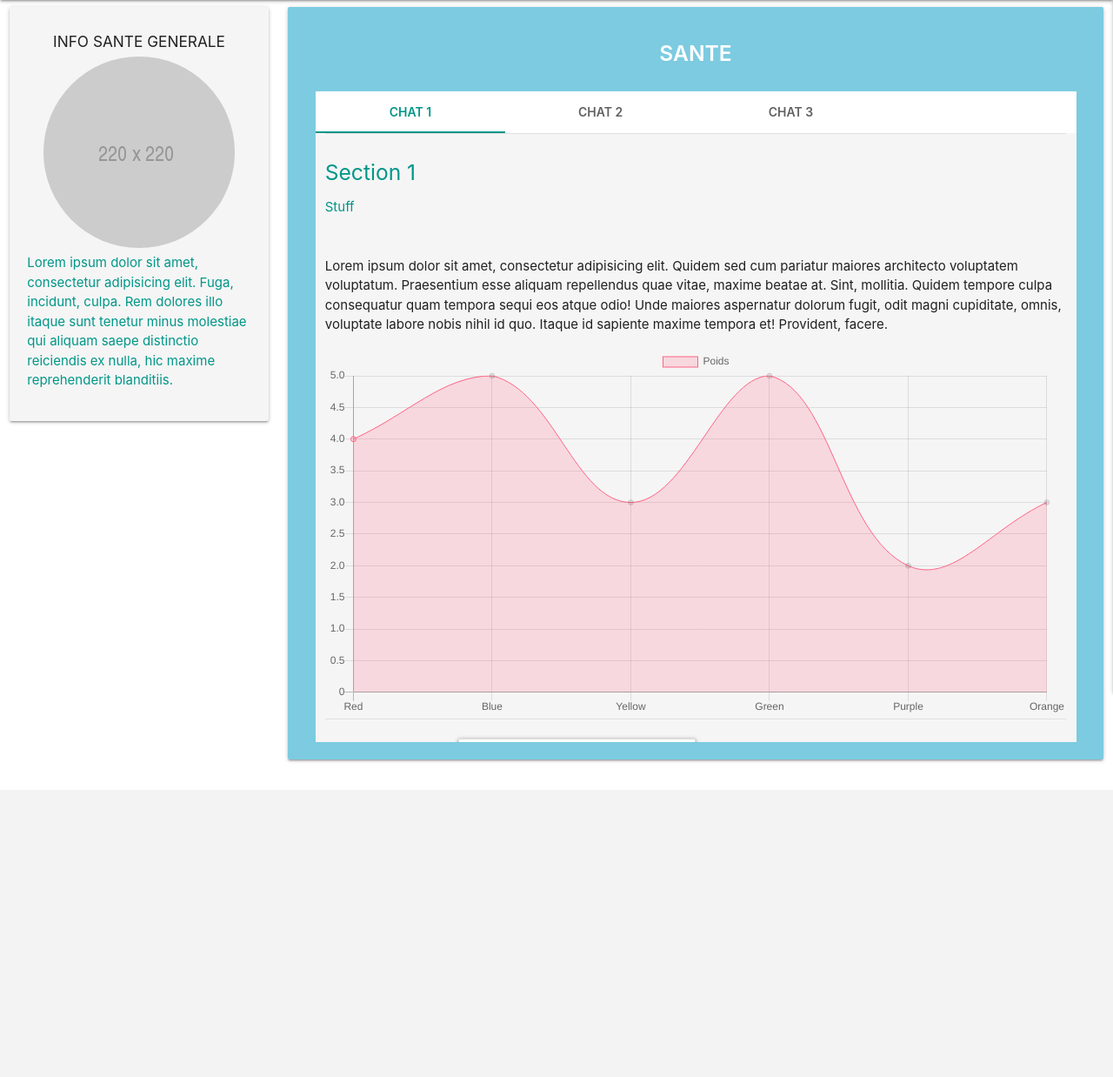
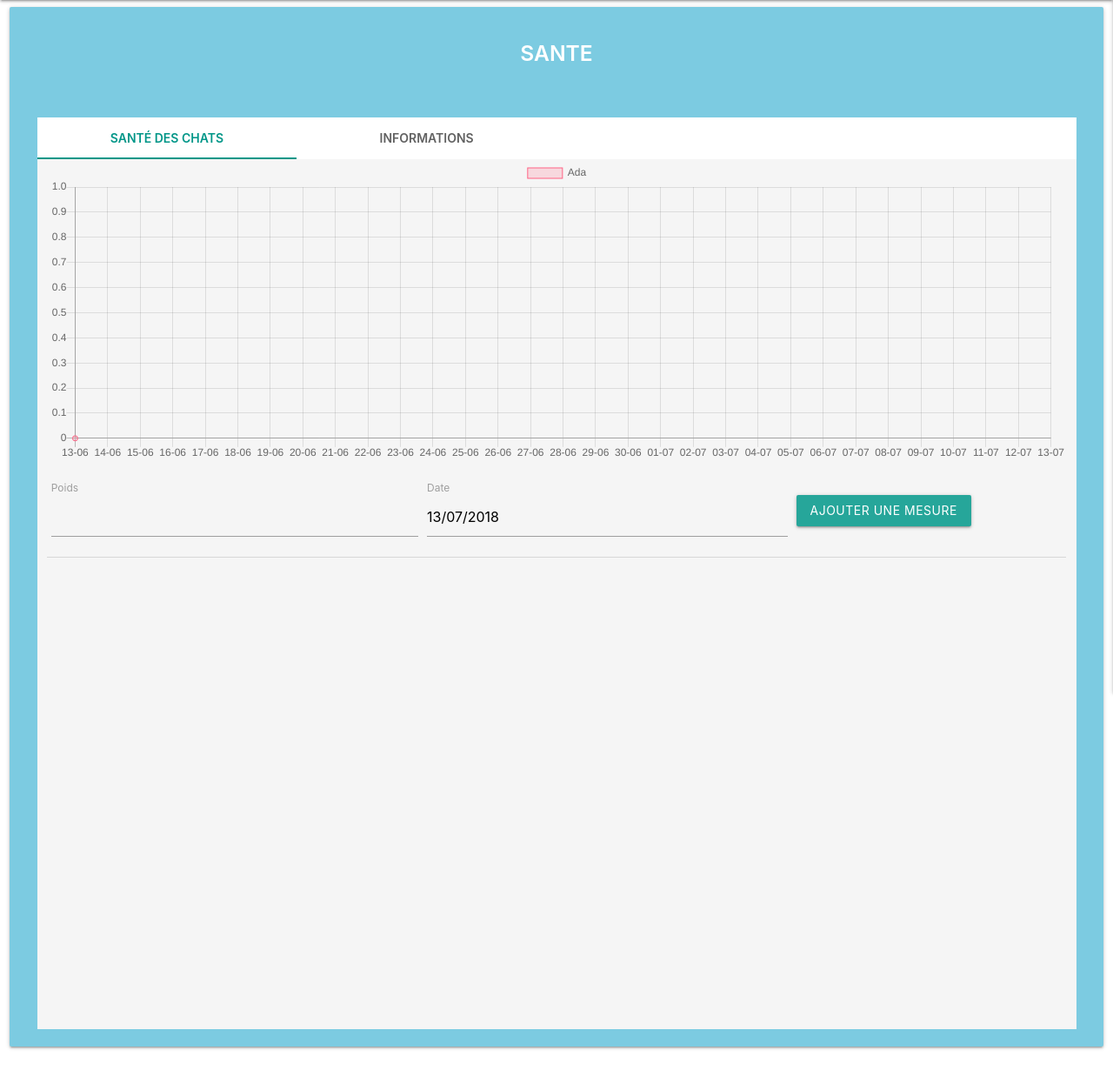
Before and after one commit to MarcloV/Hada_site, a PHP site: page /sante.php in a window 1280 px wide. Shown: the part 64-1302 px from the top of the page at 87% size. Before the commit the page ends 939 px from the top, so only its background shows below. Run offline with PHP 8.4, Linux system fonts and the light colour scheme; tables that the repository leaves empty or names only in its code hold one stand-in row (values such as "Sample post"); some libraries are stand-ins or nearby versions; some web fonts are replaced.

Commit message:
modif1807 calendrier et santé

```diff
--- a/css/style.css
+++ b/css/style.css
@@ -147,7 +147,7 @@
 	text-align: center;
 	text-transform: uppercase;
 	margin-top: 20px;
-	margin-bottom: 30px;
+	margin-bottom: 60px;
 }
 
 .card-grey h5.title-page {
@@ -249,7 +249,7 @@
 }
 
 .carousel {
-	height: 700px!important;
+	height: 1000px!important;
 }
 
 /*--calendrier--*/
--- a/nav.php
+++ b/nav.php
@@ -31,6 +31,9 @@
 		</div>
 		<div class="link">
 			<ul>
+				<li>
+					<a href="admin.php">Accueil</a>
+				</li>
 				<li>
 					<a href="sante.php">Santé</a>
 				</li>
--- a/php/dates-chart.php
+++ /dev/null
@@ -1,5 +0,0 @@
-<?php
-
-echo date('Y-m-d', time() - 3600 * 24 * 30);
-
-?>
--- /dev/null
+++ b/php/poid-chat.php
@@ -0,0 +1,51 @@
+<?php
+
+$dates = array();
+$dates_v = array();
+$ar_poid = array();
+
+
+$connect = mysqli_connect("localhost","root","","hada");
+
+if ($connect) {
+
+	$id_chat = 1;
+
+	$recup_infos = "SELECT poid, date FROM poids WHERE id_chat = '$id_chat' ORDER BY date ";
+
+	$query = mysqli_query($connect, $recup_infos);
+
+	if ($query != FALSE) {
+
+
+		for($i = 30; $i >=0; $i--) {
+
+			$d_verif = date("Y-m-d", time() - 3600 * 24 * $i);
+			$d = date('d-m', time() - 3600 * 24 * $i);
+
+			array_push($dates, $d);
+			array_push($dates_v, $d_verif);
+			array_push($ar_poid, 'null');
+
+		};
+
+		while($line = mysqli_fetch_assoc($query)) {
+		/*echo $line['date'].' - ';*/
+			for ($j = 0; $j < sizeof($dates); $j++) {
+				if (date_create($dates_v[$j]) == date_create($line['date'])) {
+					array_splice($ar_poid, $j, 0, $line['poid']);
+				}
+			}
+		}
+		if ($ar_poid[0] == 'null') {
+			array_splice($ar_poid, 0, 0, 0);
+		}
+	};
+
+	$j_dates = json_encode($dates);
+	$j_poids = json_encode($ar_poid);
+}
+
+
+
+?>
--- a/sante.php
+++ b/sante.php
@@ -9,19 +9,8 @@
 	<?php include "nav.php"?>
 
 	<div class="row">
-		<div class="col s12 m3">
-			<div class="card grey lighten-4">
-				<div class="row">
-					<div class="col m12 center-align">
-						<h6>INFO SANTE GENERALE</h6>
-						<img src="img/220x220.png" alt="" class="circle responsive-img">
-					</div>
-					<p class="color-vert">Lorem ipsum dolor sit amet, consectetur adipisicing elit. Fuga, incidunt, culpa. Rem dolores illo itaque sunt tenetur minus molestiae qui aliquam saepe distinctio reiciendis ex nulla, hic maxime reprehenderit blanditiis. </p>
-				</div>
-			</div>
-		</div>
 
-		<div class="col s12 m9">
+		<div class="col s12">
 			<div class="card card-blue">
 				<div class="row">
 					<div class="col s12">
@@ -29,31 +18,25 @@
 					</div>
 					<div class="col s12">
 						<ul class="tabs tab-chats">
-							<li class="tab col s3"><a class="active" href="#chat-1">Chat 1</a></li>
-							<li class="tab col s3"><a href="#chat-2">Chat 2</a></li>
-							<li class="tab col s3"><a href="#chat-3">Chat 3</a></li>
+							<li class="tab col s3"><a class="active" href="#chat">Santé des chats</a></li>
+							<li class="tab col s3"><a href="#info">Informations</a></li>
 						</ul>
 					</div>
 
 					<div class="col s12">
-						<div class="col s12 grey lighten-4" id="chat-1">
-							<div class="divider"></div>
-							<div class="section color-vert">
-								<h5>Section 1</h5>
-								<p>Stuff</p>
-							</div>
-							<p>Lorem ipsum dolor sit amet, consectetur adipisicing elit. Quidem sed cum pariatur maiores architecto voluptatem voluptatum. Praesentium esse aliquam repellendus quae vitae, maxime beatae at. Sint, mollitia. Quidem tempore culpa consequatur quam tempora sequi eos atque odio! Unde maiores aspernatur dolorum fugit, odit magni cupiditate, omnis, voluptate labore nobis nihil id quo. Itaque id sapiente maxime tempora et! Provident, facere. </p>
-							<canvas id="myChart" width="400" height="200"></canvas>
+						<div class="col s12 grey lighten-4" id="chat">
+							<?php include 'php/poid-chat.php'?>
+							<canvas id="myChart" width="400" height="120"></canvas>
 							<script src="https://cdnjs.cloudflare.com/ajax/libs/Chart.js/2.7.2/Chart.js"></script>
 							<script>
 								var ctx = document.getElementById("myChart").getContext('2d');
 								var myChart = new Chart(ctx, {
 									type: 'line',
 									data: {
-										labels: ["Red", "Blue", "Yellow", "Green", "Purple", "Orange"],
+										labels: <?php echo $j_dates ?>,
 										datasets: [{
-											label: 'Poids',
-											data: [4, 5, 3, 5, 2, 3],
+											label: 'Ada',
+											data: <?php echo $j_poids ?>,
 											backgroundColor: [
 												'rgba(255, 99, 132, 0.2)'
 											],
@@ -64,6 +47,7 @@
 										}]
 									},
 									options: {
+										spanGaps: true,
 										scales: {
 											yAxes: [{
 												ticks: {
@@ -75,27 +59,21 @@
 								});
 
 							</script>
-							<div class="divider"></div>
-							<div class="section color-rouge">
-								<div class="col m2"></div>
-								<div class="col m8">
-									<div class="card" id="popup">
-										<ul class="collapsible">
-											<li>
-												<div class="collapsible-header"><i class="material-icons">filter_drama</i>NOTIFICATIONS</div>
-												<div class="collapsible-body"><span>Lorem ipsum dolor sit amet.</span></div>
-											</li>
-										</ul>
-									</div>
-								</div>
-							</div>
+
+							<table>
+								<tr>
+									<td><label for="">Poids</label><input type="text" id="poid"></td>
+									<td><label for="date">Date</label><input id="date" type="text" class="datepicker" value="<?php echo date('d/m/Y'); ?>"></td>
+									<td><button class="btn waves-effect waves-light" id="ajout-poid">Ajouter une mesure</button></td>
+								</tr>
+							</table>
+							<div id="result"></div>
+							<!--<div class="divider"></div>-->
 						</div>
-						<div class="col s12 grey lighten-4" id="chat-2">
+						<div class="col s12 grey lighten-4" id="info">
 							Lorem ipsum dolor sit amet, consectetur adipisicing elit. Quia nisi cupiditate sapiente voluptates iste officia fuga blanditiis saepe unde necessitatibus quis facere dolor eius illum, ducimus ea? Accusantium, placeat, nam.
 						</div>
-						<div class="col s12 grey lighten-4" id="chat-3">
-							Lorem ipsum dolor sit amet, consectetur adipisicing elit. Dolores nesciunt placeat similique temporibus cum quas autem, dolorem nisi repellat. Soluta neque nemo eveniet ipsa, qui dolores. Temporibus voluptas itaque accusamus?
-						</div>
+
 					</div>
 				</div>
 			</div>
@@ -107,6 +85,35 @@
 			$('.tabs').tabs({
 				swipeable: true
 			});
+
+			$('.datepicker').datepicker({
+				format: 'dd/mm/yyyy',
+				i18n: {
+					months: ['Janvier', 'Février', 'Mars', 'Avril', 'Mai', 'Juin', 'Juillet', 'Août', 'Septembre', 'Octobre', 'Novembre', 'Décembre'],
+					monthsShort: ['Jan.', 'Fév.', 'Mar.', 'Avr.', 'Mai', 'Juin', 'Juil.', 'Août', 'Sept.', 'Oct.', 'Nov.', 'Déc.'],
+					weekdays: ["Lundi", "Mardi", "Mercredi", "Jeudi", "Vendredi", "Samedi", "Dimanche"],
+					weekdaysShort: ["Lun", "Mar", "Mer", "Jeu", "Ven", "Sam", "Dim"],
+				},
+				yearRange: 20
+			});
+		});
+	</script>
+
+	<script>
+		$(document).ready(function() {
+			$('#ajout-poid').click(function() {
+				$.ajax({
+					url: "php/form-poid-chat.php",
+					data: {
+						date: $('#date').val(),
+						poid: $('#poid').val()
+					},
+					type: "POST",
+					success: function(data) {
+						$('#result').html(data);
+					}
+				});
+			});
 		});
 
 	</script>
```
Also changed, not shown: alimentation.php (+17 -23 lines), calendar.php (+2 -5 lines), php/form-poid-chat.php (added, +26 -0 lines), php/sante-chart.php (deleted, +0 -21 lines). Lines whose indentation alone changed are shown as unchanged.
